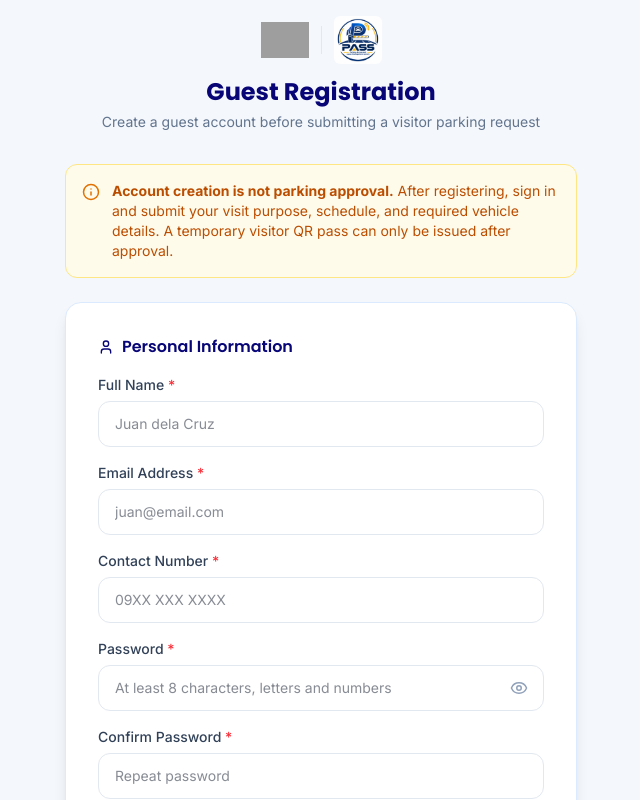
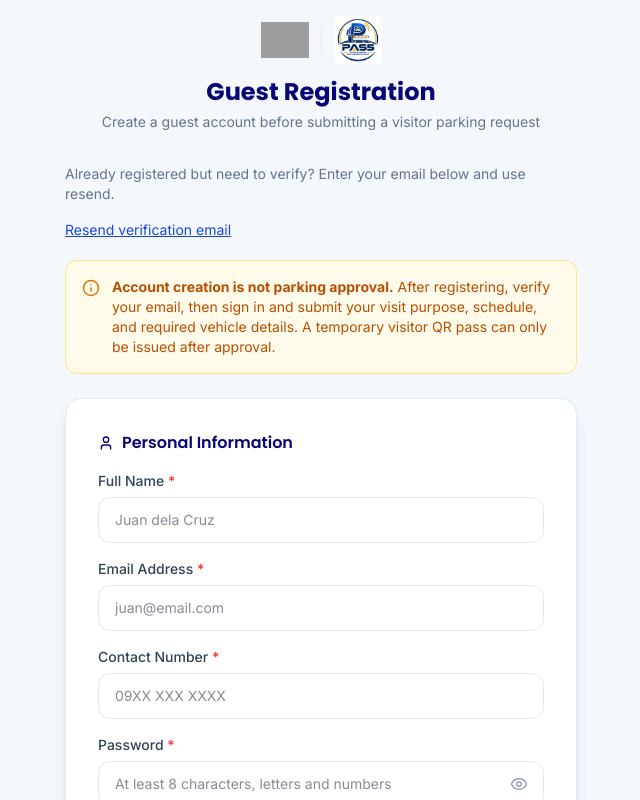
Before and after one commit to mscallalily/PASS-FE-REACT, a React (Vite) app: page /register/guest in a window 1280 px wide. Shown: the top 800 px of the page, without its empty margins (319-959 px from the left). Built offline with nearby package versions, Linux system fonts and the light colour scheme; grey boxes are pictures that could not be loaded; the HTML template or start-up script is replaced by a standard one.

Commit message:
Show guest email verification instructions and resend action

```diff
--- a/src/pages/GuestRegisterPage.tsx
+++ b/src/pages/GuestRegisterPage.tsx
@@ -6,6 +6,9 @@ import { Shield, Check, User, Eye, EyeOff, Info, ChevronRight } from 'lucide-rea
 export default function GuestRegisterPage() {
   const navigate = useNavigate();
   const [submitted, setSubmitted] = useState(false);
+  const [verificationMessage, setVerificationMessage] = useState('');
+  const [resending, setResending] = useState(false);
+  const [resendMessage, setResendMessage] = useState('');
   const [showPwd, setShowPwd] = useState(false);
   const [form, setForm] = useState({
     fullName: '', email: '', phone: '', password: '', confirmPwd: '',
@@ -17,6 +20,31 @@ export default function GuestRegisterPage() {
 
   const [busy, setBusy] = useState(false);
   const [serverError, setServerError] = useState('');
+
+  const resendVerification = async () => {
+    if (resending) return;
+    if (!form.email.trim()) { setResendMessage('Enter your registered email address first.'); return; }
+    setResending(true);
+    setResendMessage('');
+    try {
+      const response = await fetch('/api/email/verification-notification', {
+        method: 'POST',
+        headers: { Accept: 'application/json', 'Content-Type': 'application/json' },
+        body: JSON.stringify({ email: form.email.trim() }),
+      });
+      const data = await response.json().catch(() => ({}));
+      setResendMessage(data.message || (response.ok ? 'Check your inbox and spam folder.' : 'Could not resend. Please try again later.'));
+    } catch {
+      setResendMessage('Cannot reach the server. Please try again.');
+    } finally { setResending(false); }
+  };
+
+  const resendControl = <div className="text-sm mt-4">
+    <button type="button" disabled={resending || busy} onClick={resendVerification} className="text-blue-700 underline disabled:opacity-50">
+      {resending ? 'Sending…' : 'Resend verification email'}
+    </button>
+    {resendMessage && <p role="status" className="mt-2 text-slate-600">{resendMessage}</p>}
+  </div>;
 
   // Same rules as the server (POST /api/guest/register).
   const validate = () => {
@@ -52,6 +80,7 @@ export default function GuestRegisterPage() {
       });
       const data = await response.json().catch(() => ({}));
       if (response.ok) {
+        setVerificationMessage(data.message || 'Check your inbox and spam folder to verify your email before signing in.');
         setSubmitted(true);
         return;
       }
@@ -75,7 +104,8 @@ export default function GuestRegisterPage() {
             <Check size={36} className="text-green-600" />
           </div>
           <h2 className="text-2xl font-bold text-[#080677] mb-3">Guest Account Created!</h2>
-          <p className="text-slate-500 mb-8">Your guest account has been registered. Sign in with your email and password to submit a visitor parking request with your visit purpose and required vehicle details. A QR pass is not issued until the request is approved.</p>
+          <p className="text-slate-500 mb-8">{verificationMessage} After verification, sign in to submit your visitor parking request. A QR pass is only issued after request approval.</p>
+          {resendControl}
           <Link to="/login" className="w-full block py-3 bg-[#2563EB] text-white font-semibold rounded-xl hover:bg-[#1D4ED8] transition-colors">
             Go to Login
           </Link>
@@ -96,11 +126,16 @@ export default function GuestRegisterPage() {
           <p className="text-sm text-slate-500 mt-1">Create a guest account before submitting a visitor parking request</p>
         </div>
 
+        <div className="mb-5">
+          <p className="text-sm text-slate-500">Already registered but need to verify? Enter your email below and use resend.</p>
+          {resendControl}
+        </div>
+
         {/* Guest Notice */}
         <div className="bg-amber-50 border border-amber-200 rounded-xl p-4 flex gap-3 mb-6">
           <Info size={18} className="text-amber-600 shrink-0 mt-0.5" />
           <div className="text-sm text-amber-700">
-            <strong>Account creation is not parking approval.</strong> After registering, sign in and submit your visit purpose, schedule, and required vehicle details. A temporary visitor QR pass can only be issued after approval.
+            <strong>Account creation is not parking approval.</strong> After registering, verify your email, then sign in and submit your visit purpose, schedule, and required vehicle details. A temporary visitor QR pass can only be issued after approval.
           </div>
         </div>
 
```
